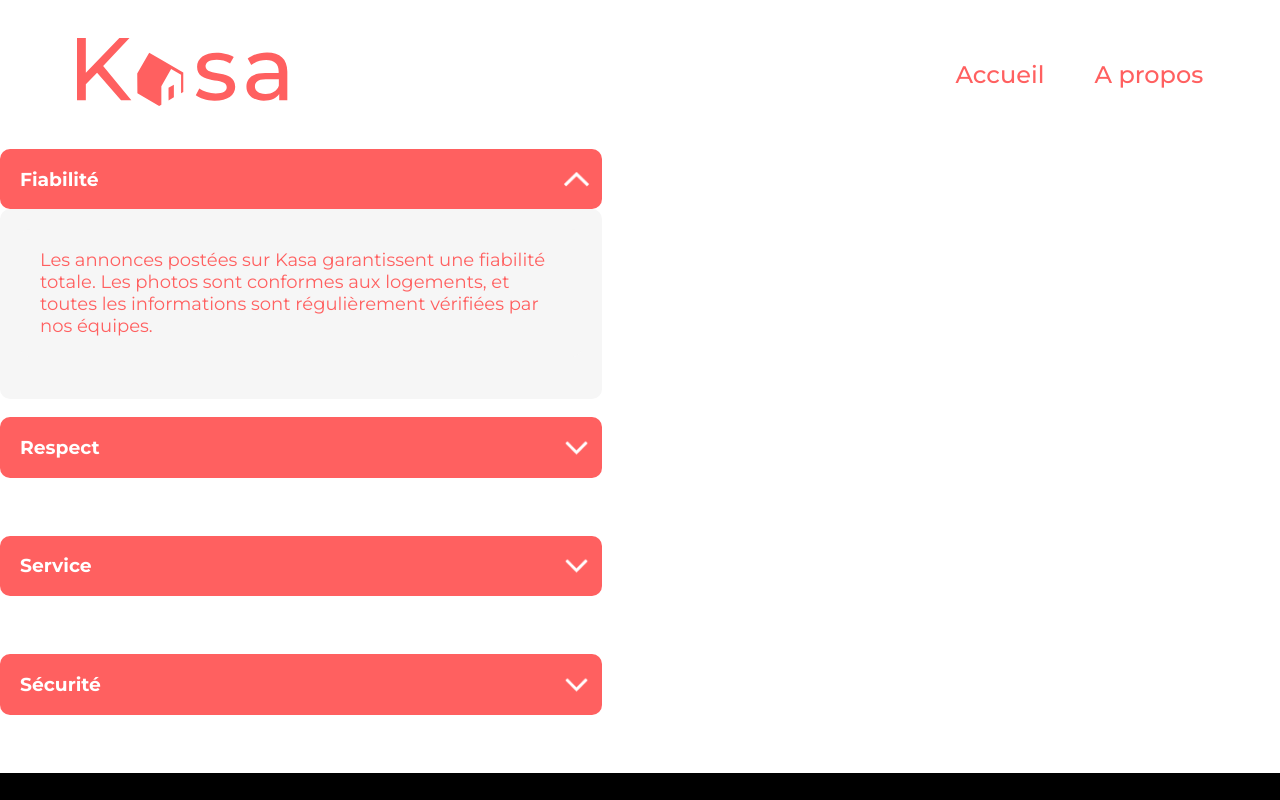
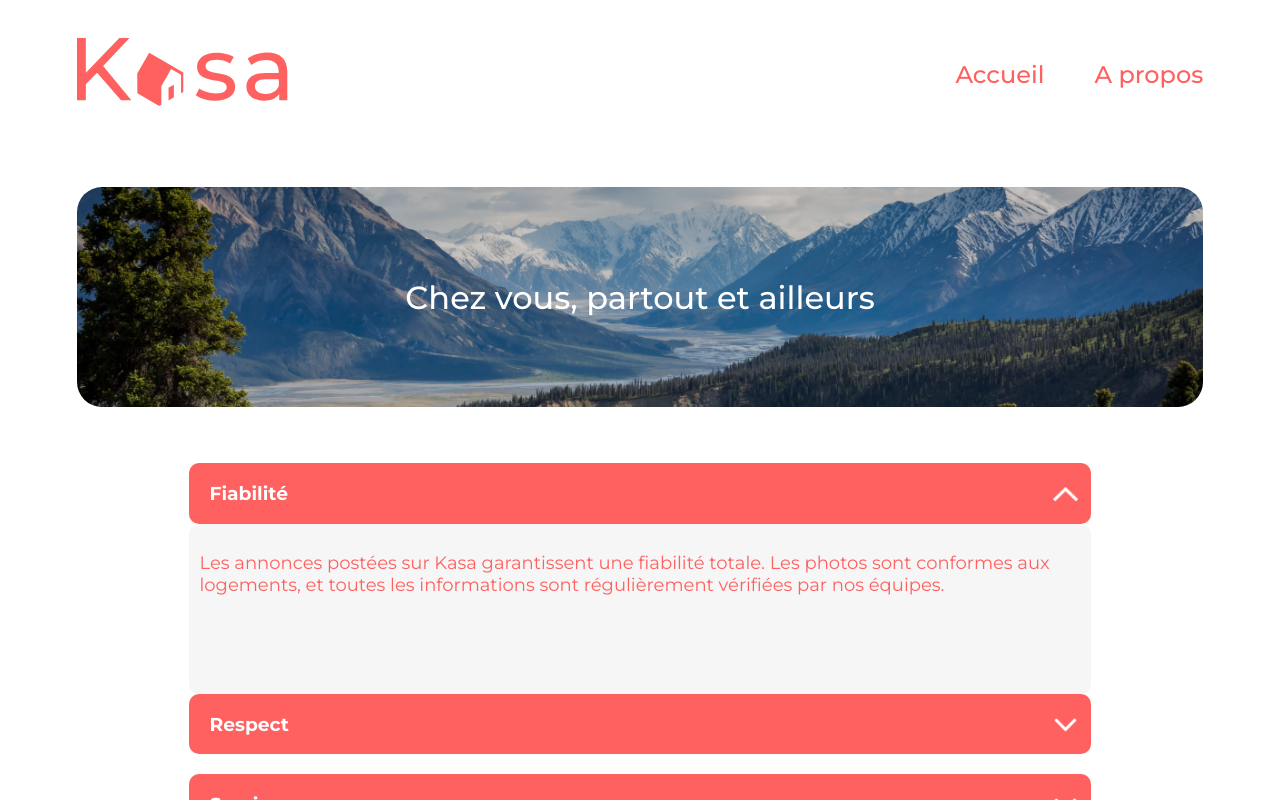
Before and after one commit to MuseDelicate/kasa, a React (Create React App) app: page /about in a window 1280 px wide. Both pictures are taken after a click on the element "Fiabilité". Shown: the top 800 px of the page. Built offline with nearby package versions, Linux system fonts and the light colour scheme.

Commit message:
banner + about ok

```diff
--- /dev/null
+++ b/src/CSS/About.module.css
@@ -0,0 +1,6 @@
+.collapseContainer {
+    width: 100%;
+    display: flex;
+    flex-direction: column;
+    align-items: center;
+}
--- a/src/CSS/HomeBanner.module.css
+++ b/src/CSS/Banner.module.css
@@ -2,18 +2,26 @@
     width: 100%;
     height: 220px;
     border-radius: 25px;
-    background-image: linear-gradient(rgba(0, 0, 0, 0.3), rgba(0, 0, 0, 0.3)), url('../assets/homeBanner.png');
-    background-position: center;
-    background-size: cover;
     display: flex;
     justify-content: center;
     align-items: center;
-    margin-bottom: 20px;
+    margin-bottom: 5%;
+    position: relative;
+}
+
+.banner img {
+    width: 100%;
+    height: 100%;
+    object-fit: cover;
+    filter: brightness(80%);
+    border-radius: 25px;
 }
 
 .banner h1 {
     color: #FFFFFF;
     font-weight: 500;
+    margin: 0;
+    position: absolute;
 }
 
 
--- a/src/CSS/Carrousel.module.css
+++ b/src/CSS/Carrousel.module.css
@@ -6,6 +6,7 @@
     height: 415px;
     width: auto;
     position: relative;
+    border-radius: 25px;
 }
 
 .carrouselContainer .pictures {
@@ -13,6 +14,7 @@
     height: 100%;
     overflow: hidden;
     object-fit: cover;
+    border-radius: 25px;
 }
 
 .chevronLeft {
--- a/src/CSS/Collapse.module.css
+++ b/src/CSS/Collapse.module.css
@@ -1,5 +1,5 @@
 .collapse {
-    width: 47%;
+    width: 80%;
 }
 
 .up {
@@ -10,6 +10,7 @@
 }
 
 .down {
+    overflow-y: scroll;
     transition: height 0.5s ease-in-out, opacity 1s ease-in-out;
     height: 150px;
     opacity: 1;
@@ -39,10 +40,10 @@
     color: #FFF;
 }
 
-.collapse p {
+.collapse .collapseContent {
     margin-top: 0;
     background-color: #F6F6F6;
-    padding: 20px;
+    padding: 10px;
     color: #FF6060;
     font-size: 18px;
     border-radius: 10px;
--- a/src/CSS/Footer.module.css
+++ b/src/CSS/Footer.module.css
@@ -5,6 +5,7 @@ footer {
     text-align: center;
     flex-direction: column;
     padding: 5% 5% 3% 5%;
+    margin-top: 5%;
 }
 
 footer img {
--- a/src/CSS/HouseInformations.module.css
+++ b/src/CSS/HouseInformations.module.css
@@ -12,6 +12,7 @@
 
 .houseInformations .tags {
     display: flex;
+    margin-bottom: 2%;
 }
 
 .houseInformations .tags p {
--- a/src/CSS/Housing.module.css
+++ b/src/CSS/Housing.module.css
@@ -6,7 +6,4 @@
 
 .housingCollapseContainer {
     display: flex;
-    flex-wrap: nowrap;
-    width: 100%;
-    justify-content: space-between;
 }
--- a/src/components/home/homeBanner.js
+++ b/src/components/Banner.js
@@ -1,13 +1,14 @@
 import React from 'react';
-import style from '../../CSS/HomeBanner.module.css';
+import style from '../CSS/Banner.module.css';
 
+const Banner = (props) => {
 
-const HomeBanner = () => {
     return(
         <div className={style.banner}>
+            <img src={props.src} alt={props.alt} />
             <h1>Chez vous, partout et ailleurs</h1>
         </div>
     )
 }
 
-export default HomeBanner;
+export default Banner;
--- a/src/components/Collapse.js
+++ b/src/components/Collapse.js
@@ -12,11 +12,11 @@ const Collapse = (props) => {
                 <h3>{props.title}</h3>
                 <img src={isOpen === style.down ? chevronUp : chevronDown} alt={isOpen === style.down ? 'flèche vers le haut' : 'flèche vers le bas'} />
             </div>
-                <p className={isOpen}>
-                    {
-                        props.children
-                    }
-                </p>
+            <div className={`${isOpen} + ${style.collapseContent}`}>
+                {
+                    props.children
+                }
+            </div>
         </div>
     )
 }
--- a/src/components/about/about.js
+++ b/src/components/about/about.js
@@ -1,14 +1,20 @@
 import React from 'react';
 import Header from '../Header';
+import Banner from '../Banner';
 import Footer from '../Footer';
 import Collapse from '../Collapse'
+import aboutBanner from '../../assets/aboutBanner.png';
+import globalStyle from '../../CSS/Home.module.css';
+import style from '../../CSS/About.module.css';
 
 
 const About = () => {
     return (
     <div>
         <Header />
-        <div>
+        <div className={globalStyle.bodyKasa}>
+            <Banner src={aboutBanner} alt='bannière Kasa : un lac entre des montagnes enneigées'/>
+            <div className={style.collapseContainer}>
                 <Collapse title='Fiabilité' >
                     <p>Les annonces postées sur Kasa garantissent une fiabilité totale. Les photos sont conformes aux logements, et toutes les informations sont régulièrement vérifiées par nos équipes.</p>
                 </Collapse>
@@ -22,6 +28,8 @@ const About = () => {
                     <p>La sécurité est la priorité de Kasa. Aussi bien pour nos hôtes que pour les voyageurs, chaque logement correspond aux critères de sécurité établis par nos services. En laissant une note aussi bien à l'hôte qu'au locataire, cela permet à nos équipes de vérifier que les standards sont bien respectés. Nous organisons également des ateliers sur la sécurité domestique pour nos hôtes.</p>
                 </Collapse>
             </div>
+
+        </div>
         <Footer />
     </div>
     )
--- a/src/components/home/home.js
+++ b/src/components/home/home.js
@@ -1,9 +1,11 @@
 import { React } from 'react';
 import Header from '../Header';
-import HomeBanner from './HomeBanner';
+import Banner from '../Banner';
 import HouseCards from './houseCards/HouseCards';
 import Footer from '../Footer';
 import style from '../../CSS/Home.module.css';
+import homeBanner from '../../assets/homeBanner.png';
+
 
 
 // ajouter ici le fichier css pour toute la page
@@ -13,7 +15,7 @@ const Home = () => {
     <div>
         <Header />
     <div className={style.bodyKasa} >
-        <HomeBanner />
+        <Banner src={homeBanner} alt='bannière Kasa : des rochers en bord de mer'/>
         <HouseCards />
     </div>
         <Footer />
--- a/src/components/housing/carrousel.js
+++ b/src/components/housing/carrousel.js
@@ -10,8 +10,10 @@ const Carrousel = (props) => {
     // par défaut on commence par l'image de d'index 0
     const [currentImg, setCurrentImg] = useState(0)
     let compteur;
+    let total;
     if(props.pictures !== undefined){
-        compteur = props.pictures.length - 1;
+        total = props.pictures.length;
+        compteur = total - 1;
     }
 
 // compléter le alt !!!!!
@@ -22,11 +24,14 @@ const Carrousel = (props) => {
                     <div className={style.carrouselContainer}>
                         <img src={props.pictures[currentImg]} alt='à compléter' className={style.pictures}/>
                         <div>
-                            <img src={chevronLeft} alt='flèche gauche' className={style.chevronLeft}
+                            <img src={total > 1 ? chevronLeft : ''} alt={total > 1 ? 'flèche gauche' : ''} className={total > 1 ? style.chevronLeft : ''} onClick={() => {currentImg < 1 ? setCurrentImg(compteur) : setCurrentImg(currentImg - 1)}}/>
+                            {/* <img src={chevronLeft} alt='flèche gauche' className={style.chevronLeft}
                                 onClick={() => {currentImg < 1 ? setCurrentImg(compteur) : setCurrentImg(currentImg - 1)}}
-                            />
-                            <img src={chevronRight} alt='flèche droite' className={style.chevronRight}
-                                onClick={() => {currentImg >= compteur ? setCurrentImg(0) : setCurrentImg(currentImg + 1)}}/>
+                            /> */}
+                            <img src={total > 1 ? chevronRight : ''} alt={total > 1 ? 'flèche droite' : ''} className={total > 1 ? style.chevronRight : ''} onClick={() => {currentImg < 1 ? setCurrentImg(compteur) : setCurrentImg(currentImg - 1)}}/>
+
+                            {/* <img src={chevronRight} alt='flèche droite' className={style.chevronRight}
+                                onClick={() => {currentImg >= compteur ? setCurrentImg(0) : setCurrentImg(currentImg + 1)}}/> */}
                         </div>
                         <span className='index'>{currentImg + 1}/{props.pictures.length}</span>
 
@@ -38,3 +43,5 @@ const Carrousel = (props) => {
 }
 
 export default Carrousel;
+
+// src={isOpen === style.down ? chevronUp : chevronDown}
```
Lines whose indentation alone changed are shown as unchanged.
